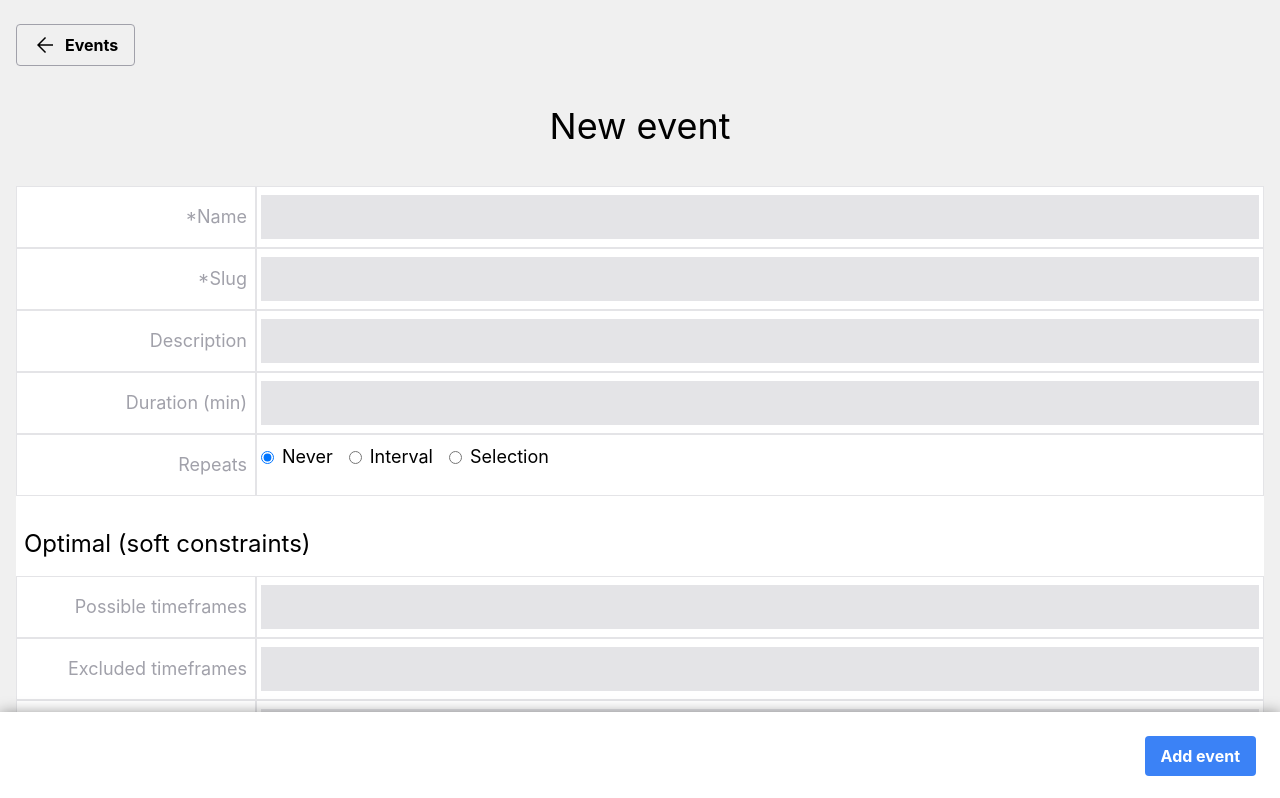
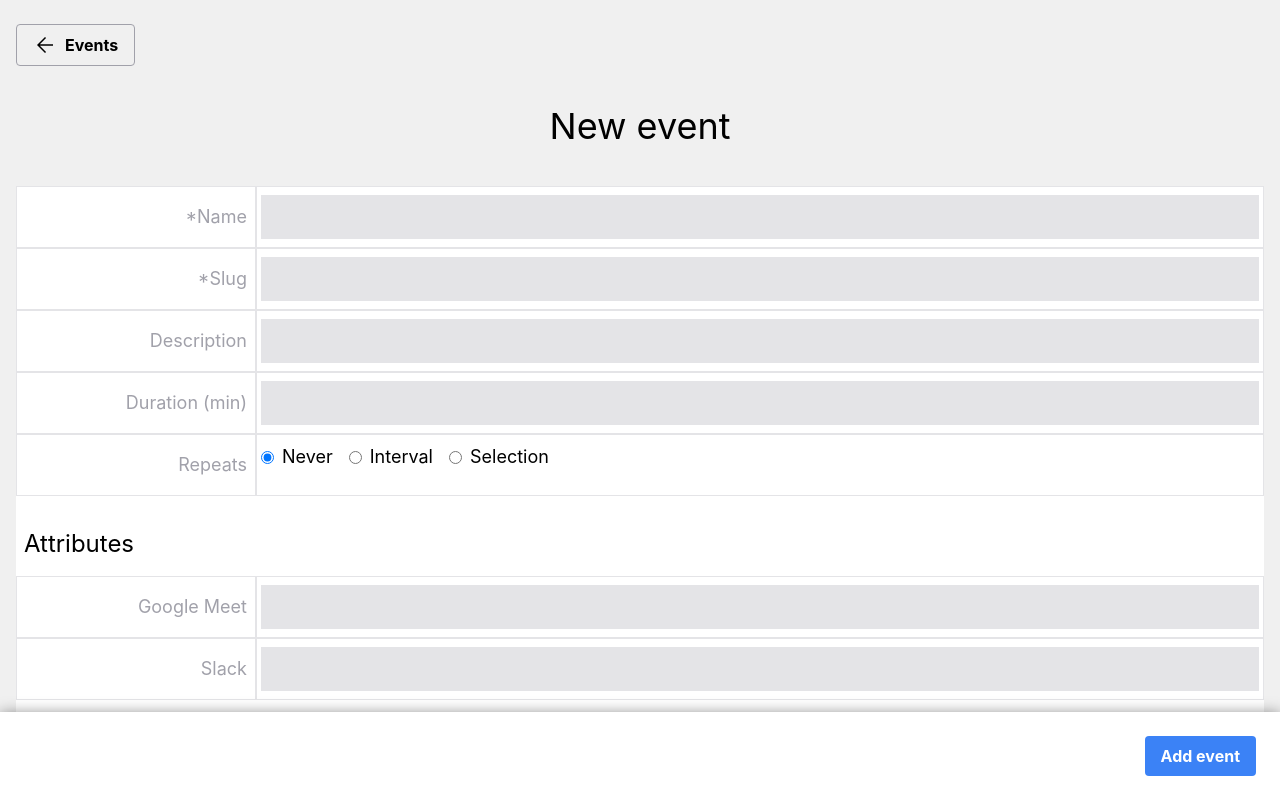
Before and after one commit to actiontray/nextjs-supabase-events-website, a Next.js app: page /events/new in a window 1280 px wide. Shown: the top 798 px of the page. Built offline with nearby package versions, Linux system fonts and the light colour scheme.

Commit message:
Add attributes

```diff
--- a/components/EventDetails.tsx
+++ b/components/EventDetails.tsx
@@ -38,6 +38,11 @@ export const EventDetails: React.FC<EventDetailsProps> = ({ event }) => {
           name="Repeats"
           value={event.EventRepeatSelection?.value}
         />
+      </table>
+      <h2 className="text-2xl pt-12 pb-4 px-2">Attributes</h2>
+      <table className="w-full">
+        <EventDetailsRow name="Google Meet" value={undefined} />
+        <EventDetailsRow name="Slack" value={undefined} />
       </table>
       <h2 className="text-2xl pt-12 pb-4 px-2">Optimal (soft constraints)</h2>
       <table className="w-full">
--- a/components/EventForm.tsx
+++ b/components/EventForm.tsx
@@ -2,7 +2,12 @@ import { EventDataQuery } from "@/types/database";
 import { useForm } from "react-hook-form";
 import { EventFormRow } from "./EventFormRow";
 
-export interface EventFormData {
+interface EventFormDataAttributes {
+  "attribute-1"?: string;
+  "attribute-2"?: string;
+}
+
+export interface EventFormData extends EventFormDataAttributes {
   name: string;
   slug: string;
   description: string;
@@ -207,6 +212,25 @@ export const EventForm: React.FC<EventFormProps> = ({
             </>
           )}
         </table>
+        <h2 className="text-2xl pt-8 pb-4 px-2">Attributes</h2>
+        <table className="w-full">
+          <EventFormRow
+            name="attribute-1"
+            label="Google Meet"
+            type="text"
+            register={register}
+            disabled={disabled}
+            error={!!errors["attribute-1"]}
+          />
+          <EventFormRow
+            name="attribute-2"
+            label="Slack"
+            type="text"
+            register={register}
+            disabled={disabled}
+            error={!!errors["attribute-2"]}
+          />
+        </table>
         <h2 className="text-2xl pt-8 pb-4 px-2">Optimal (soft constraints)</h2>
         <table className="w-full">
           <EventFormRow
```
Also changed, not shown: 2 other files (tests, documents, lock files or other folders).
